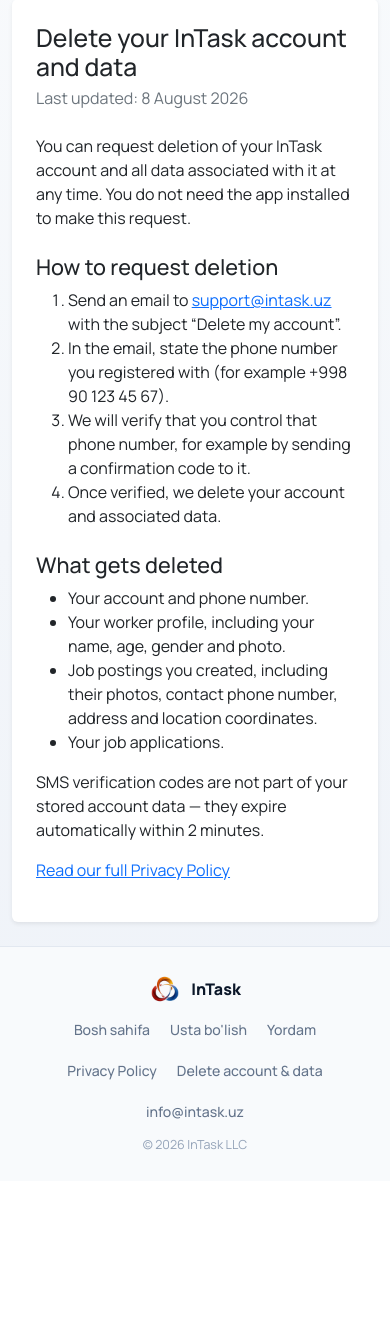
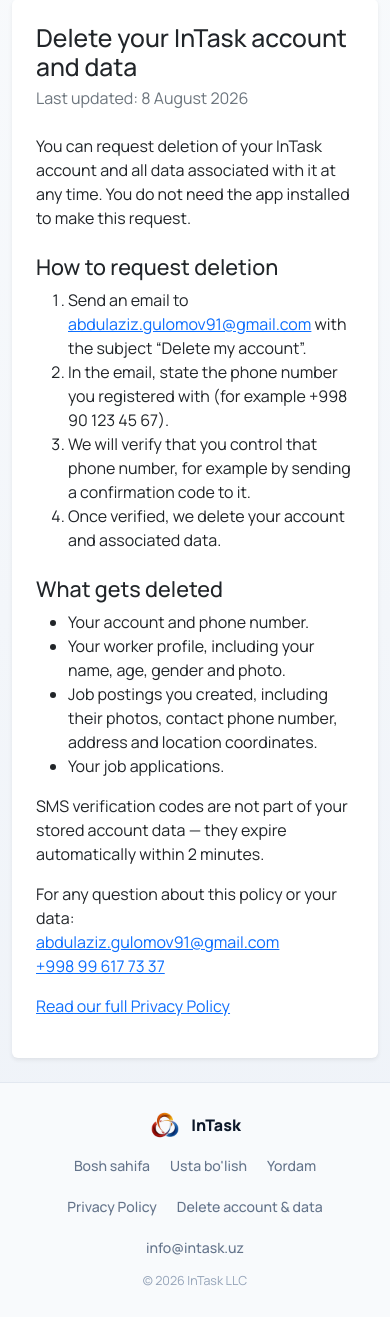
Before and after one commit to AbdulazizGulomov/Intask, a Django app: page /data-deletion/ in a window 390 px wide. Shown: the part 84-1401 px from the top of the page. Before the commit the page ends 1234 px from the top, so only its background shows below. Run offline with Django 5.2, Linux system fonts and the light colour scheme.

Commit message:
Update privacy policy contact: personal Gmail + phone
- Replace support@intask.uz with abdulaziz.gulomov91@gmail.com in the
  privacy/data-deletion templates, footer partial, and the uz/ru
  translations that embed the address; .mo files recompiled
- Add tel: +998 99 617 73 37 alongside the email on both pages and in
  the footer partial (phone is language-neutral, no new msgids)

Co-Authored-By: Claude Fable 5 <noreply@anthropic.com>

```diff
--- a/templates/data_deletion.html
+++ b/templates/data_deletion.html
@@ -23,7 +23,7 @@
       <ol>
         <li>
           {% blocktrans trimmed %}
-          Send an email to <a href="mailto:support@intask.uz">support@intask.uz</a>
+          Send an email to <a href="mailto:abdulaziz.gulomov91@gmail.com">abdulaziz.gulomov91@gmail.com</a>
           with the subject “Delete my account”.
           {% endblocktrans %}
         </li>
@@ -48,6 +48,12 @@
       </p>
 
       <p>
+        {% trans "For any question about this policy or your data:" %}<br>
+        <a href="mailto:abdulaziz.gulomov91@gmail.com">abdulaziz.gulomov91@gmail.com</a><br>
+        <a href="tel:+998996177337">+998 99 617 73 37</a>
+      </p>
+
+      <p>
         <a href="{% url 'accounts:privacy_policy' %}">{% trans "Read our full Privacy Policy" %}</a>
       </p>
 
--- a/templates/partials/footer_links.html
+++ b/templates/partials/footer_links.html
@@ -6,5 +6,7 @@
   <span class="mx-1">·</span>
   <a href="{% url 'accounts:data_deletion' %}" style="color:#64748b;">{% trans "Delete account & data" %}</a>
   <span class="mx-1">·</span>
-  <a href="mailto:support@intask.uz" style="color:#64748b;">support@intask.uz</a>
+  <a href="mailto:abdulaziz.gulomov91@gmail.com" style="color:#64748b;">abdulaziz.gulomov91@gmail.com</a>
+  <span class="mx-1">·</span>
+  <a href="tel:+998996177337" style="color:#64748b;">+998 99 617 73 37</a>
 </footer>
--- a/templates/privacy_policy.html
+++ b/templates/privacy_policy.html
@@ -92,7 +92,7 @@
       <h2 class="h4 mt-5">{% trans "6. How to delete your account and data" %}</h2>
       <p>
         {% blocktrans trimmed %}
-        Send an email to <a href="mailto:support@intask.uz">support@intask.uz</a>
+        Send an email to <a href="mailto:abdulaziz.gulomov91@gmail.com">abdulaziz.gulomov91@gmail.com</a>
         stating the phone number you registered with. We will verify that you
         control that phone number and then delete your account together with
         your profile, uploaded photos, job postings and job applications.
@@ -105,7 +105,8 @@
       <h2 class="h4 mt-5">{% trans "7. Contact" %}</h2>
       <p>
         {% trans "For any question about this policy or your data:" %}<br>
-        <a href="mailto:support@intask.uz">support@intask.uz</a>
+        <a href="mailto:abdulaziz.gulomov91@gmail.com">abdulaziz.gulomov91@gmail.com</a><br>
+        <a href="tel:+998996177337">+998 99 617 73 37</a>
       </p>
 
     </div>
```
Also changed, not shown: locale/ru/LC_MESSAGES/django.po, locale/uz/LC_MESSAGES/django.po, 2 other files.
